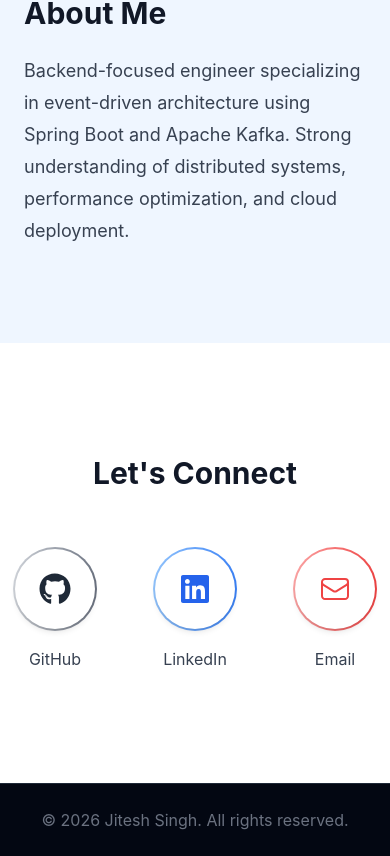
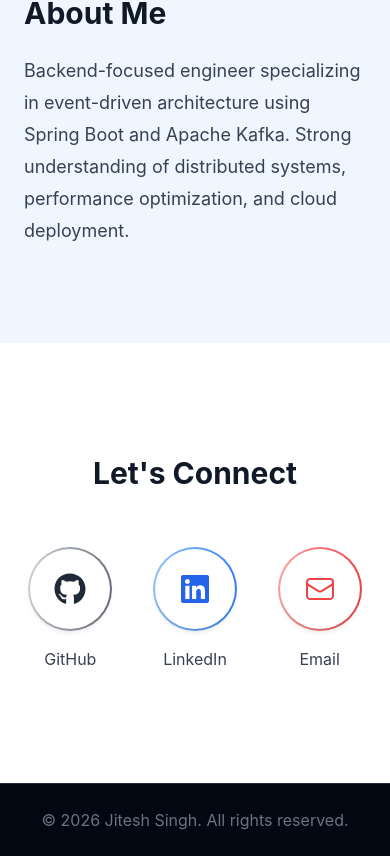
Before and after one commit to Me-Jitesh/Portfolio, a React (Vite) app: page / in a window 390 px wide. Shown: the part 4122-4978 px from the top of the page. Built offline with nearby package versions, Linux system fonts and the light colour scheme.

Commit message:
Small device icon overflow fixed

```diff
--- a/src/components/Contact.jsx
+++ b/src/components/Contact.jsx
@@ -9,8 +9,7 @@ export default function Contact() {
           Let's Connect
         </h2>
 
-        <div className="flex justify-center gap-14">
-          {/* GitHub */}
+        <div className="grid grid-cols-3 sm:flex sm:justify-center gap-8 sm:gap-14">
           <a
             href="https://github.com/Me-Jitesh"
             target="_blank"
```
